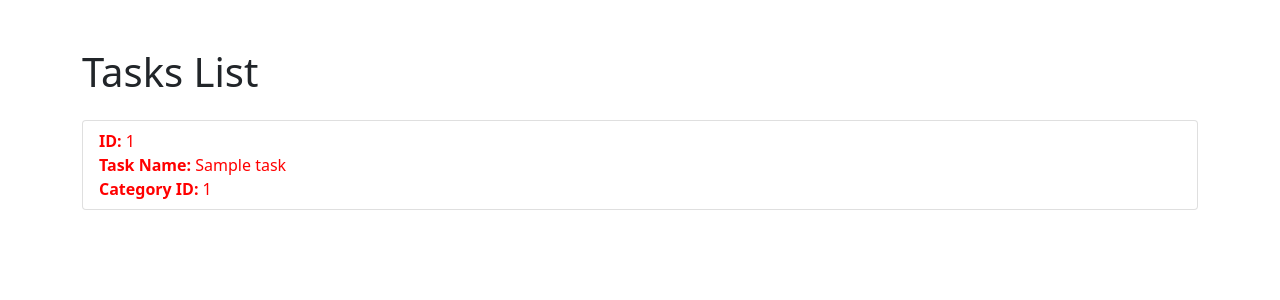
After one commit to olejatorqq/ha-infra-deploy, a Flask app: template backend/templates/index.html in a window 1280 px wide. The commit adds this page. Shown: the top 300 px of the page. Run offline with Flask 3, Linux system fonts and the light colour scheme; the template is opened without the code that fills it: most values are stand-ins (such as "Sample title", 1, 10 or a date in 2020); some libraries are stand-ins or nearby versions.

Commit message:
Added frontend + fix load balancer

```diff
--- a/backend/app.py
+++ b/backend/app.py
@@ -1,4 +1,4 @@
-from flask import Flask
+from flask import Flask, render_template
 import psycopg2
 import psycopg2.extras
 import logging
@@ -22,11 +22,7 @@ def main():
         tasks = cur.fetchall()
         cur.close()
         conn.close()
-
-        task_list = "<h1>Tasks List:</h1>"
-        for task in tasks:
-            task_list += f"<p>ID: {task['id']}, Task Name: {task['task_name']}, Category ID: {task['category_id']}</p>"
-        return task_list
+        return render_template('index.html', tasks=tasks)
     except Exception as e:
         logging.error(f"An error occurred: {str(e)}")
         return f"An error occurred: {str(e)}"
--- /dev/null
+++ b/backend/templates/index.html
@@ -0,0 +1,30 @@
+<!-- backend/templates/index.html -->
+<!DOCTYPE html>
+<html lang="en">
+<head>
+    <meta charset="UTF-8">
+    <meta name="viewport" content="width=device-width, initial-scale=1.0">
+    <link href="https://cdn.jsdelivr.net/npm/bootstrap@5.1.3/dist/css/bootstrap.min.css" rel="stylesheet">
+    <title>Tasks List</title>
+    <style>
+        .work {
+            color: red;
+        }
+    </style>
+</head>
+<body>
+    <div class="container mt-5">
+        <h1 class="mb-4">Tasks List</h1>
+        <div class="list-group">
+            {% for task in tasks %}
+                <a href="#" class="list-group-item list-group-item-action {% if task.category_id == 1 %}work{% endif %}">
+                    <strong>ID:</strong> {{ task.id }} <br>
+                    <strong>Task Name:</strong> {{ task.task_name }} <br>
+                    <strong>Category ID:</strong> {{ task.category_id }}
+                </a>
+            {% endfor %}
+        </div>
+    </div>
+    <script src="https://cdn.jsdelivr.net/npm/bootstrap@5.1.3/dist/js/bootstrap.bundle.min.js"></script>
+</body>
+</html>
--- a/templates/nginx_load_balancer.conf.j2
+++ b/templates/nginx_load_balancer.conf.j2
@@ -7,7 +7,6 @@ events {
 
 http {
     upstream backend {
-        ip_hash;
         server {{ web_server_1 }}:5000;
         server {{ web_server_2 }}:5000;
         server {{ web_server_3 }}:5000;
@@ -15,6 +14,7 @@ http {
 
     server {
         listen 80;
+        server_name ha-infa-deploy.ru;
 
         location / {
             proxy_pass http://backend;
```
Also changed, not shown: ansible-playbooks/first_playbook.yaml (+7 -1 lines), 1 other file.
